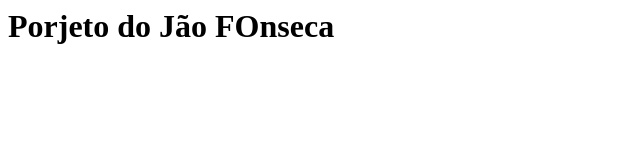
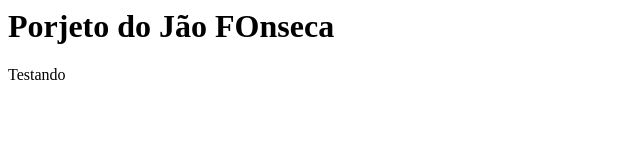
Before and after one commit to rmclino/curso-git, a plain HTML site: page index.html in a window 1280 px wide. Shown: the full height of the page, 0-640 px from the left. Drawn offline with Linux system fonts and the light colour scheme.

Commit message:
Paragrafo

```diff
--- a/index.html
+++ b/index.html
@@ -3,5 +3,8 @@
     </head>
     <body>
             <h1>Porjeto do Jão FOnseca</h1>
+            <p>
+                Testando
+            </p>
     </body>
 </html>
```
